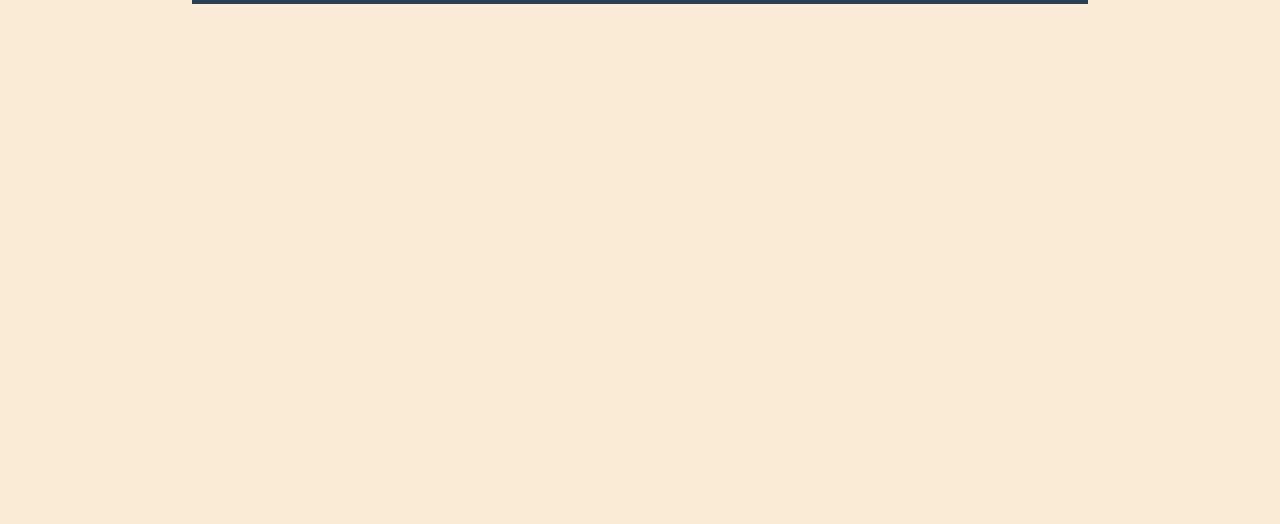
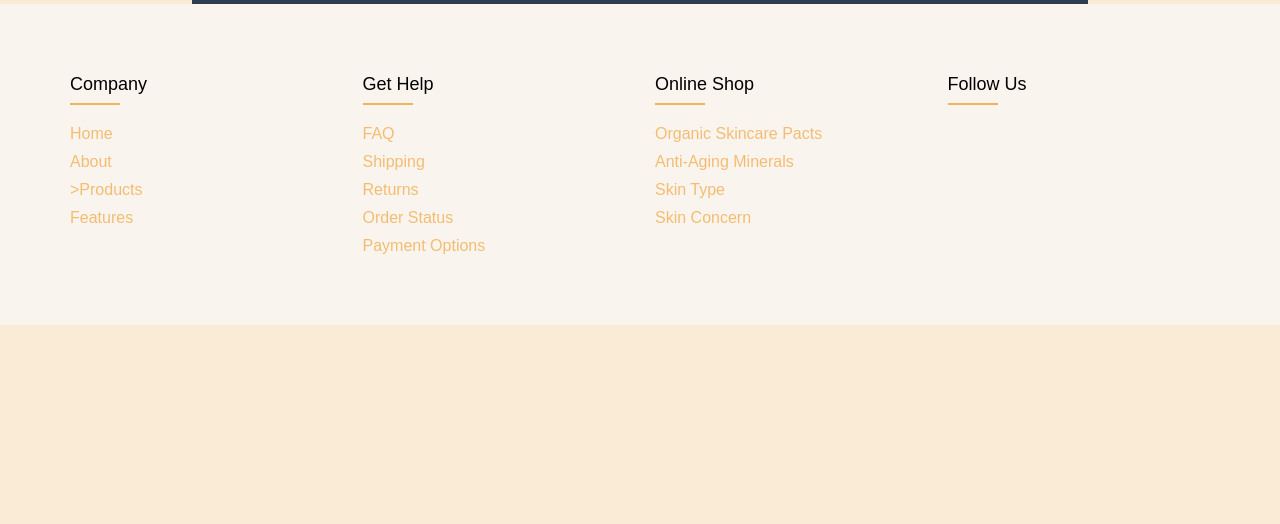
Before and after one commit to Syartaa/Projekti-Web, a PHP site: page /HTML/about.html in a window 1280 px wide. Shown: the part 1809-2333 px from the top of the page. Run offline with PHP 8.4, Linux system fonts and the light colour scheme; some web fonts are replaced.

Commit message:
Perfundimi i footerit

```diff
--- a/CSS/about.css
+++ b/CSS/about.css
@@ -192,3 +192,57 @@ font-family: 'Moon Dance', cursive;
     top: 245%;
     left: 10%;
   }
+  .footer{
+    background-color:rgb(250, 244, 238);
+    grid-area: f;
+    padding: 70px 0;
+}
+.container{
+    max-width: 1170px;
+    margin: auto;
+}
+.footer ul{
+    list-style: none;
+}
+.row{
+    display: flex;
+ flex-wrap: wrap;
+}
+.footer-col{
+    width: 25%;
+    padding: 0 15px;
+    font-family: 'Poppins', sans-serif;
+}
+.footer-col h4{
+    font-size: 18px;
+    color: black;
+    text-transform: capitalize;
+    margin-bottom: 30px;
+    font-weight: 500;
+    position: relative;
+}
+.footer-col h4::before{
+    content: '';
+    position: absolute;
+    left: 0;
+    bottom: -10px;
+    background-color: #f1b35c;
+    height: 2px;
+    box-sizing: border-box;
+    width: 50px;
+}
+.footer-col ul li:not(:last-child){
+    margin-bottom: 10px;
+}
+.footer-col ul li a{
+font-size: 16px;
+text-transform: capitalize;
+color: #f3bd71;
+text-decoration: none;
+font-weight: 300;
+transform: all 0.3s ease;
+}
+.footer-col ul li a:hover{
+    color: #f1b35c;
+    padding-left: 10px;
+}
--- a/HTML/about.html
+++ b/HTML/about.html
@@ -112,7 +112,51 @@
                     </article>
                 </section>
         </main>
+        <footer class="footer">
+            <div class="container">
+                <div class="row">
+                    <div class="footer-col">
+                        <h4>Company</h4>
+                        <ul>
+                            <li><a href="./home.html">Home</a></li>
+                            <li><a href="./about.html">About</a></li>
+                            <li><a href="./products.html">>Products</a></li>
+                            <li><a href="#">Features</a></li>
+                        </ul>
+                    </div>
+                    <div class="footer-col">
+                        <h4>Get help</h4>
+                        <ul>
+                            <li><a href="#">FAQ</a></li>
+                            <li><a href="#">Shipping</a></li>
+                            <li><a href="#">Returns</a></li>
+                            <li><a href="#">Order Status</a></li>
+                            <li><a href="#">Payment Options</a></li>
+                        </ul>
+                    </div>
+                    <div class="footer-col">
+                        <h4>Online shop</h4>
+                        <ul>
+                            <li><a href="#">Organic skincare pacts</a></li>
+                            <li><a href="#">Anti-aging Minerals</a></li>
+                            <li><a href="#">Skin Type</a></li>
+                            <li><a href="#">Skin Concern</a></li>
+                        </ul>
+                    </div>
+                    <div class="footer-col">
+                        <h4>Follow us</h4>
+                        <div class="social-links">
+                            <a href="#"><i class="fab fa-facebook-f"></i></a>
+                            <a href="#"><i class="fab fa-twitter"></i></a>
+                            <a href="#"><i class="fab fa-instagram"></i></a>
+                            <a href="#"><i class="fab fa-linkedin-in"></i></a>
 
+                        </div>
+                    </div>
+                </div>
+            </div>
+
+        </footer>
 
 <script src="../HTML/../JavaScript/slider.js"></script>
 </body>
```
